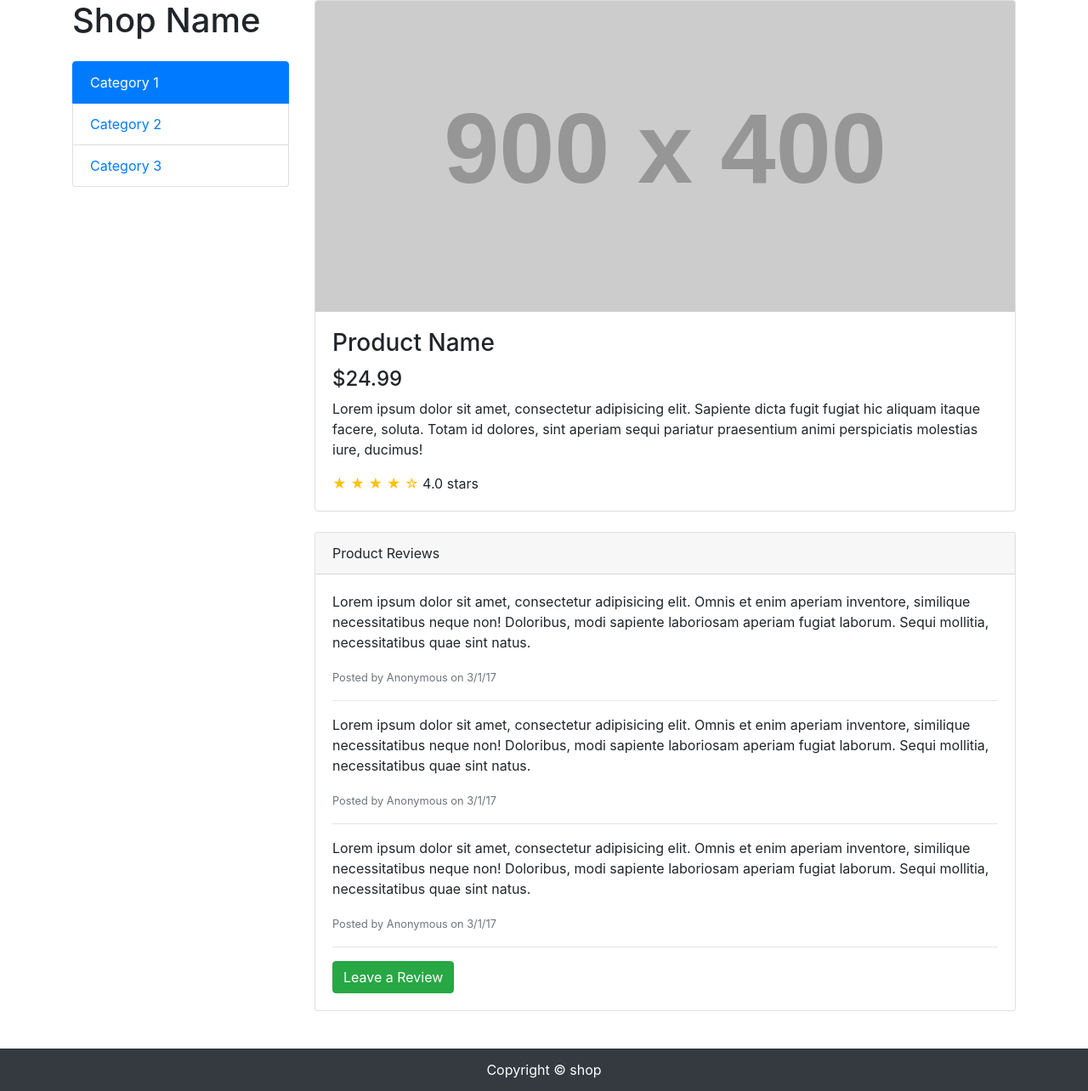
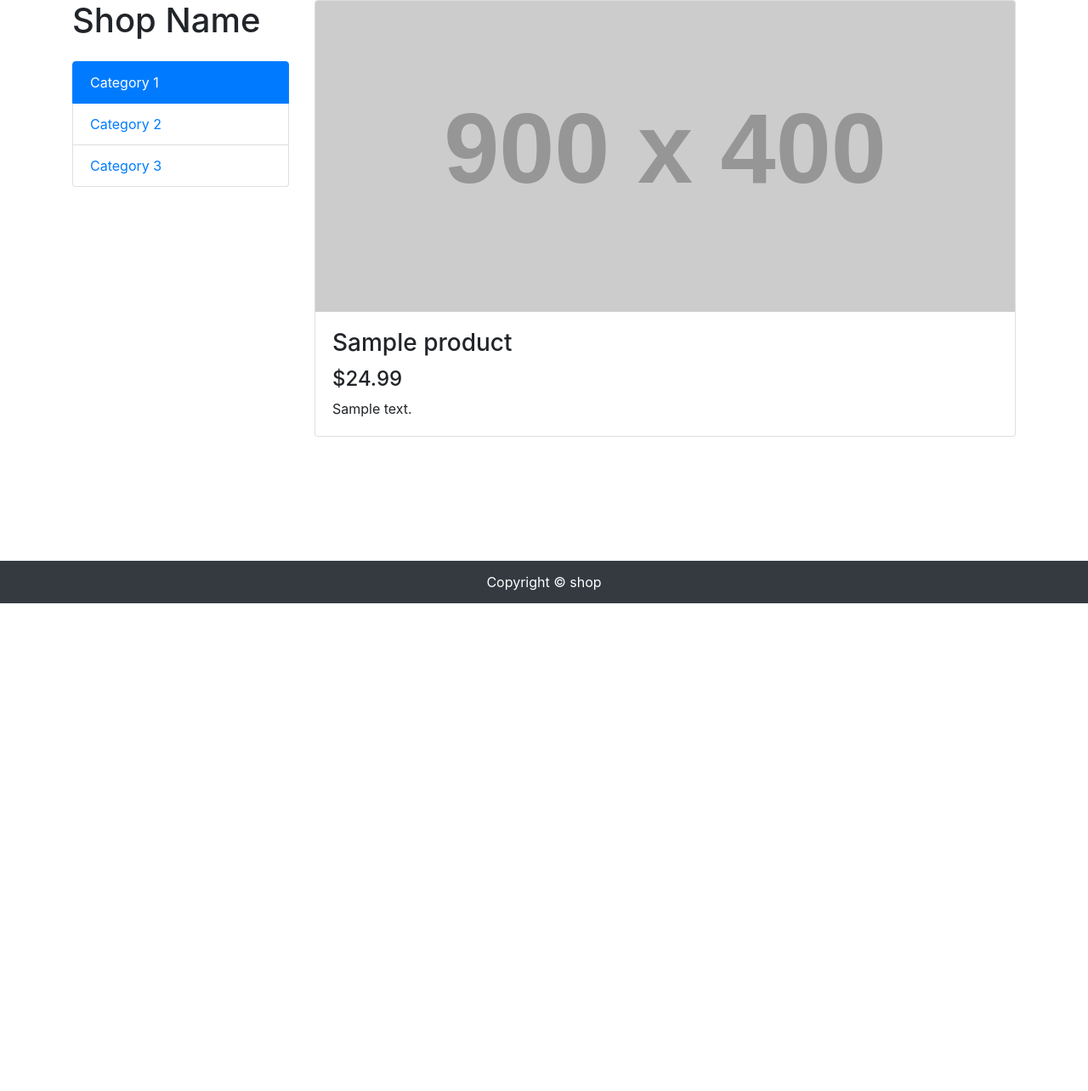
Before and after one commit to patni1992/django-ecommerce, a Django app: a page that uses shop/templates/shop/product_item.html in a window 1280 px wide. Shown: the part 90-1374 px from the top of the page at 85% size. After the commit the page ends 800 px from the top, so only its background shows below. Run offline with Django 3.2, Linux system fonts and the light colour scheme; tables that the repository leaves empty hold one stand-in row (values such as "Sample post"); grey boxes labelled with a size stand in for pictures from a placeholder-image service; some libraries are stand-ins or nearby versions.

Commit message:
Add dynnamic data for porduct item

```diff
--- a/shop/templates/shop/product_item.html
+++ b/shop/templates/shop/product_item.html
@@ -22,34 +22,11 @@
           <div class="card mt-4">
             <img class="card-img-top img-fluid" src="http://placehold.it/900x400" alt="">
             <div class="card-body">
-              <h3 class="card-title">Product Name</h3>
+              <h3 class="card-title">{{ product.name }}</h3>
               <h4>$24.99</h4>
-              <p class="card-text">Lorem ipsum dolor sit amet, consectetur adipisicing elit. Sapiente dicta fugit fugiat hic aliquam itaque facere, soluta. Totam id dolores, sint aperiam sequi pariatur praesentium animi perspiciatis molestias iure, ducimus!</p>
-              <span class="text-warning">&#9733; &#9733; &#9733; &#9733; &#9734;</span>
-              4.0 stars
+              <p class="card-text">{{ product.description }}</p>
             </div>
           </div>
-          <!-- /.card -->
-
-          <div class="card card-outline-secondary my-4">
-            <div class="card-header">
-              Product Reviews
-            </div>
-            <div class="card-body">
-              <p>Lorem ipsum dolor sit amet, consectetur adipisicing elit. Omnis et enim aperiam inventore, similique necessitatibus neque non! Doloribus, modi sapiente laboriosam aperiam fugiat laborum. Sequi mollitia, necessitatibus quae sint natus.</p>
-              <small class="text-muted">Posted by Anonymous on 3/1/17</small>
-              <hr>
-              <p>Lorem ipsum dolor sit amet, consectetur adipisicing elit. Omnis et enim aperiam inventore, similique necessitatibus neque non! Doloribus, modi sapiente laboriosam aperiam fugiat laborum. Sequi mollitia, necessitatibus quae sint natus.</p>
-              <small class="text-muted">Posted by Anonymous on 3/1/17</small>
-              <hr>
-              <p>Lorem ipsum dolor sit amet, consectetur adipisicing elit. Omnis et enim aperiam inventore, similique necessitatibus neque non! Doloribus, modi sapiente laboriosam aperiam fugiat laborum. Sequi mollitia, necessitatibus quae sint natus.</p>
-              <small class="text-muted">Posted by Anonymous on 3/1/17</small>
-              <hr>
-              <a href="#" class="btn btn-success">Leave a Review</a>
-            </div>
-          </div>
-          <!-- /.card -->
-
         </div>
         <!-- /.col-lg-9 -->
 
--- a/shop/views.py
+++ b/shop/views.py
@@ -19,4 +19,5 @@ def product_list(request, category_name=None):
 
 
 def product_item(request, id, slug):
-    return render(request,'shop/product_item.html')
+    product = get_object_or_404(Product, pk=id)
+    return render(request,'shop/product_item.html', {'product': product})
```
